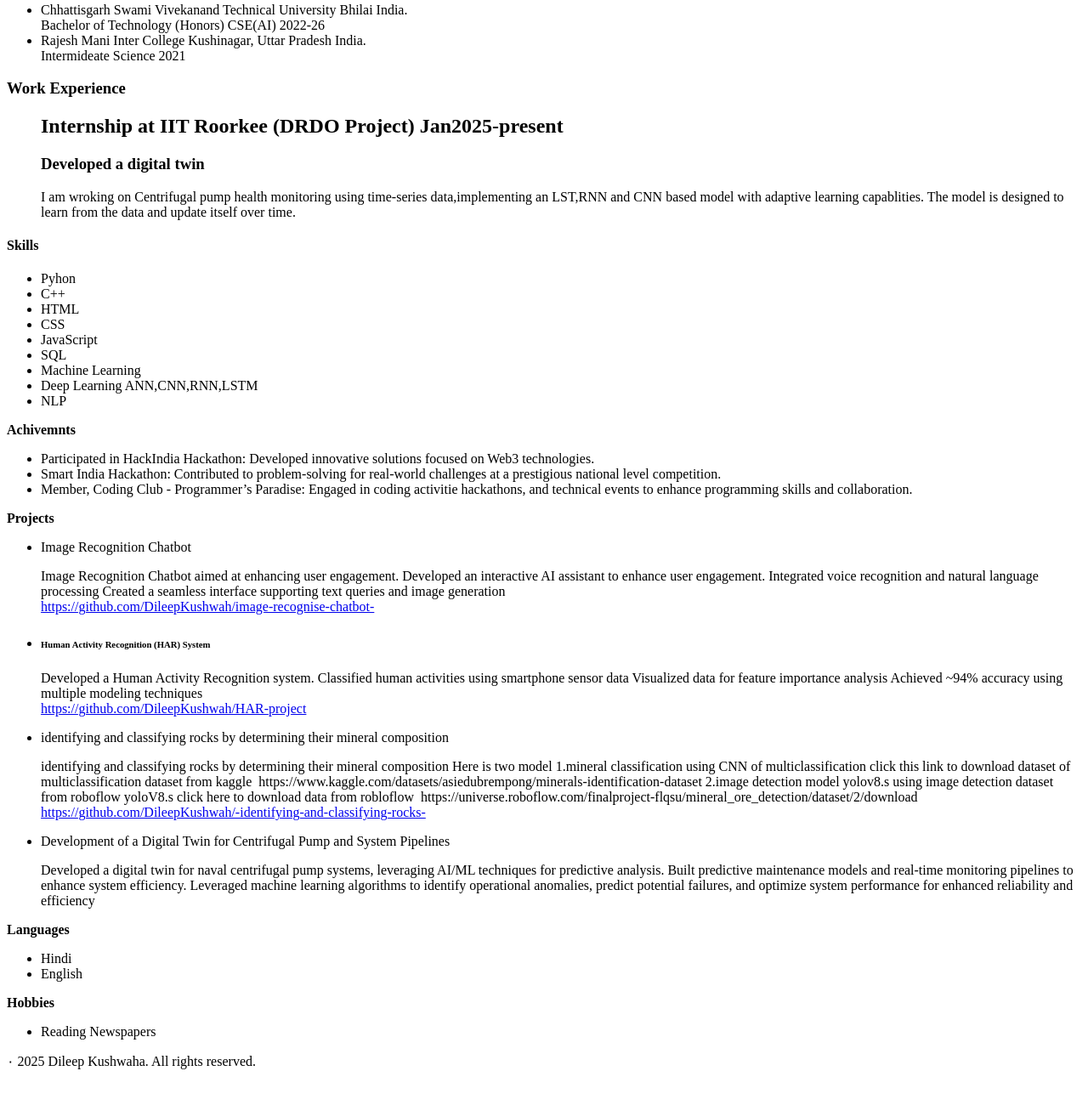
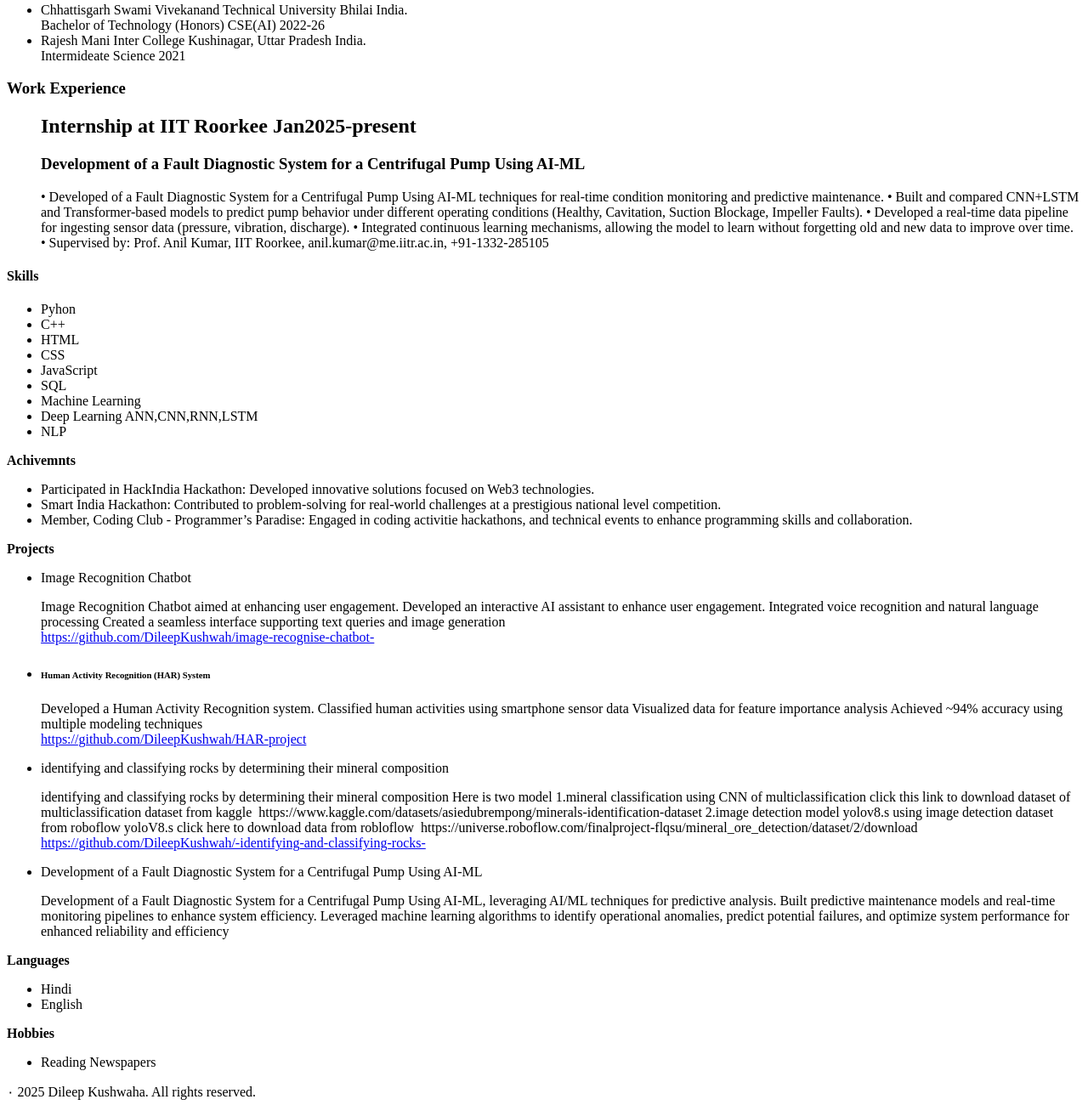
Before and after one commit to DileepKushwah/portfolio, a plain HTML site: page index.html in a window 1280 px wide. Shown: the part 380-1680 px from the top of the page at 85% size. Before the commit the page ends 1654 px from the top, so only its background shows below. Drawn offline with Linux system fonts and the light colour scheme.

Commit message:
Update index.html

```diff
--- a/index.html
+++ b/index.html
@@ -45,11 +45,17 @@
             <h3>Work Experience</h3>
 
             <ul>
-                <h2>Internship at IIT Roorkee (DRDO Project) Jan2025-present</h2>
+                <h2>Internship at IIT Roorkee  Jan2025-present</h2>
                     <p>
-                    <h3>Developed a digital twin </h3>
-                    I am wroking on Centrifugal pump health monitoring using time-series data,implementing an LST,RNN and CNN based model with adaptive learning capablities.
-                    The model is designed to learn from the data and update itself over time.</p>
+                    <h3>Development of a Fault Diagnostic System for a Centrifugal Pump Using AI-ML </h3>
+                    • Developed of a Fault Diagnostic System for a Centrifugal Pump Using AI-ML techniques for real-time condition
+ monitoring and predictive maintenance.
+ • Built and compared CNN+LSTM and Transformer-based models to predict pump behavior under different
+ operating conditions (Healthy, Cavitation, Suction Blockage, Impeller Faults).
+ • Developed a real-time data pipeline for ingesting sensor data (pressure, vibration, discharge).
+ • Integrated continuous learning mechanisms, allowing the model to learn without forgetting old and new data to
+ improve over time.
+ • Supervised by: Prof. Anil Kumar, IIT Roorkee, anil.kumar@me.iitr.ac.in, +91-1332-285105</p>
                 </li>
             </ul>
 
@@ -149,8 +155,8 @@
 
                 </li>
                 <li>
-                    <h9>Development of a Digital Twin for Centrifugal Pump and System Pipelines</h9>
-                    <p>Developed a digital twin for naval centrifugal pump systems, leveraging AI/ML techniques for predictive analysis.
+                    <h9>Development of a Fault Diagnostic System for a Centrifugal Pump Using AI-ML</h9>
+                    <p>Development of a Fault Diagnostic System for a Centrifugal Pump Using AI-ML, leveraging AI/ML techniques for predictive analysis.
                         Built predictive maintenance models and real-time monitoring pipelines to enhance system efficiency.
                         Leveraged machine learning algorithms to identify operational anomalies, predict potential failures, and optimize system performance for
                         enhanced reliability and efficiency</p>
```
